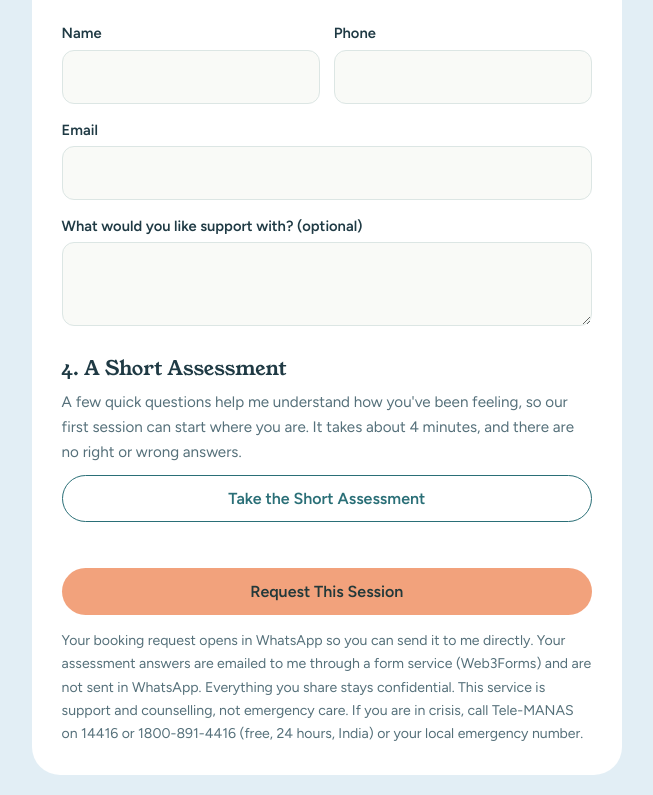
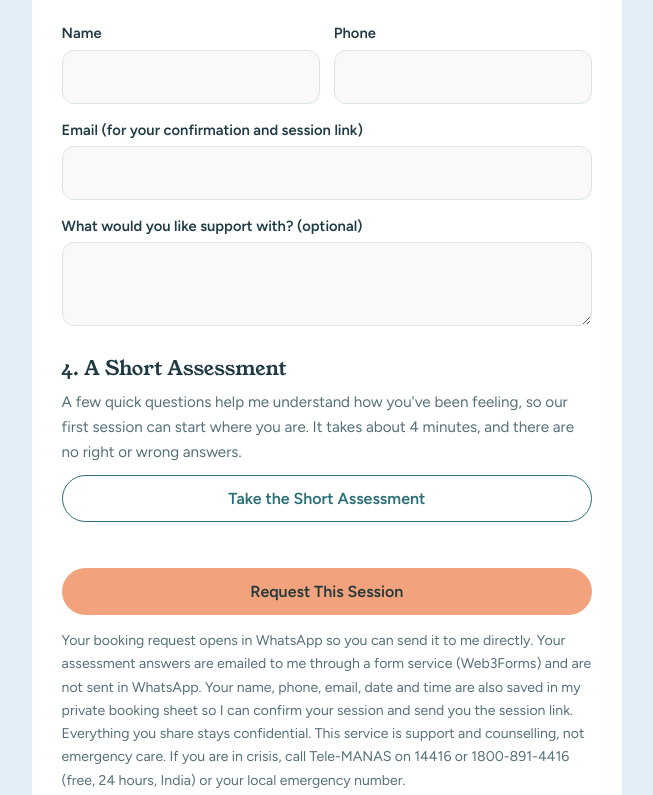
Before and after one commit to growthwiththeabhishek-lang/Growthwithabhishek_, a plain HTML site: page index.html in a window 1280 px wide. Shown: the part 2112-2907 px from the top of the page, without its empty margins (534-1187 px from the left). Drawn offline with Linux system fonts and the light colour scheme; no server answers.

Commit message:
Add files via upload

```diff
--- a/index.html
+++ b/index.html
@@ -210,7 +210,7 @@ footer p{margin:6px auto}
       <div><label for="name">Name</label><input id="name" autocomplete="name"></div>
       <div><label for="phone">Phone</label><input id="phone" type="tel" autocomplete="tel"></div>
     </div>
-    <label for="email">Email</label><input id="email" type="email" autocomplete="email">
+    <label for="email">Email (for your confirmation and session link)</label><input id="email" type="email" autocomplete="email">
     <label for="msg">What would you like support with? (optional)</label><textarea id="msg"></textarea>
     <h3>4. A Short Assessment</h3>
     <p class="assess-intro">A few quick questions help me understand how you've been feeling, so our first session can start where you are. It takes about 4 minutes, and there are no right or wrong answers.</p>
@@ -223,7 +223,7 @@ footer p{margin:6px auto}
     <div class="summary" id="summary" hidden></div>
     <div class="err" id="err" role="alert"></div>
     <button class="btn" id="send" type="button">Request This Session</button>
-    <p class="note" id="noteTxt">Your request and answers open in WhatsApp so you can send them to me directly. They are not stored on this website. Everything you share stays confidential. This service is support and counselling, not emergency care. If you are in crisis, call Tele-MANAS on 14416 or 1800-891-4416 (free, 24 hours, India) or your local emergency number.</p>
+    <p class="note" id="noteTxt">Your request and answers open in WhatsApp so you can send them to me directly. Your name, phone, email, date and time are saved in my private booking sheet so I can confirm your session. Your assessment answers are not saved there. Everything you share stays confidential. This service is support and counselling, not emergency care. If you are in crisis, call Tele-MANAS on 14416 or 1800-891-4416 (free, 24 hours, India) or your local emergency number.</p>
   </div>
 </div></section>
 </main>
@@ -467,6 +467,7 @@ $("send").onclick = async () => {
   const err=$("err"); err.textContent="";
   if(!chosenDate || !chosenTime){err.textContent="Please choose a day and a time."; return;}
   if(!name || !phone){err.textContent="Please add your name and phone number."; return;}
+  if(CONFIG.bookingsUrl && !/^[^\s@]+@[^\s@]+\.[^\s@]+$/.test(email)){err.textContent="Please add a valid email so I can send your confirmation and session link."; return;}
   const {res,missing}=readAssess();
   if(missing.length){
     openAssess();
@@ -513,7 +514,7 @@ async function saveBooking(name,phone){
   const ctl=new AbortController(), t=setTimeout(()=>ctl.abort(),12000);
   try{
     const resp=await fetch(CONFIG.bookingsUrl,{method:"POST",headers:{"Content-Type":"text/plain;charset=utf-8"},
-      body:JSON.stringify({date:iso(chosenDate),time:chosenTime,name:name,phone:phone.replace(/[\s\-()]/g,""),hp:""}),signal:ctl.signal});
+      body:JSON.stringify({date:iso(chosenDate),time:chosenTime,name:name,phone:phone.replace(/[\s\-()]/g,""),email:$("email").value.trim(),hp:""}),signal:ctl.signal});
     const j=await resp.json();
     if(j.ok) return "ok";
     return (j.error==="taken"||j.error==="limit")?j.error:"error";
@@ -532,7 +533,7 @@ async function sendEmail(subject,message,name,email){
 }
 if(CONFIG.web3formsKey){
   $("consentTxt").textContent="I agree to share my booking details with Abhishek by WhatsApp, and my assessment answers by email, so he can prepare for our session.";
-  $("noteTxt").textContent="Your booking request opens in WhatsApp so you can send it to me directly. Your assessment answers are emailed to me through a form service (Web3Forms) and are not sent in WhatsApp. Everything you share stays confidential. This service is support and counselling, not emergency care. If you are in crisis, call Tele-MANAS on 14416 or 1800-891-4416 (free, 24 hours, India) or your local emergency number.";
+  $("noteTxt").textContent="Your booking request opens in WhatsApp so you can send it to me directly. Your assessment answers are emailed to me through a form service (Web3Forms) and are not sent in WhatsApp. Your name, phone, email, date and time are also saved in my private booking sheet so I can confirm your session and send you the session link. Everything you share stays confidential. This service is support and counselling, not emergency care. If you are in crisis, call Tele-MANAS on 14416 or 1800-891-4416 (free, 24 hours, India) or your local emergency number.";
 }
 $("contactline").innerHTML = 'Email: <a href="mailto:'+CONFIG.email+'">'+CONFIG.email+'</a>';
 buildDays(); renderDays(); renderAssess(); loadBooked();
```
